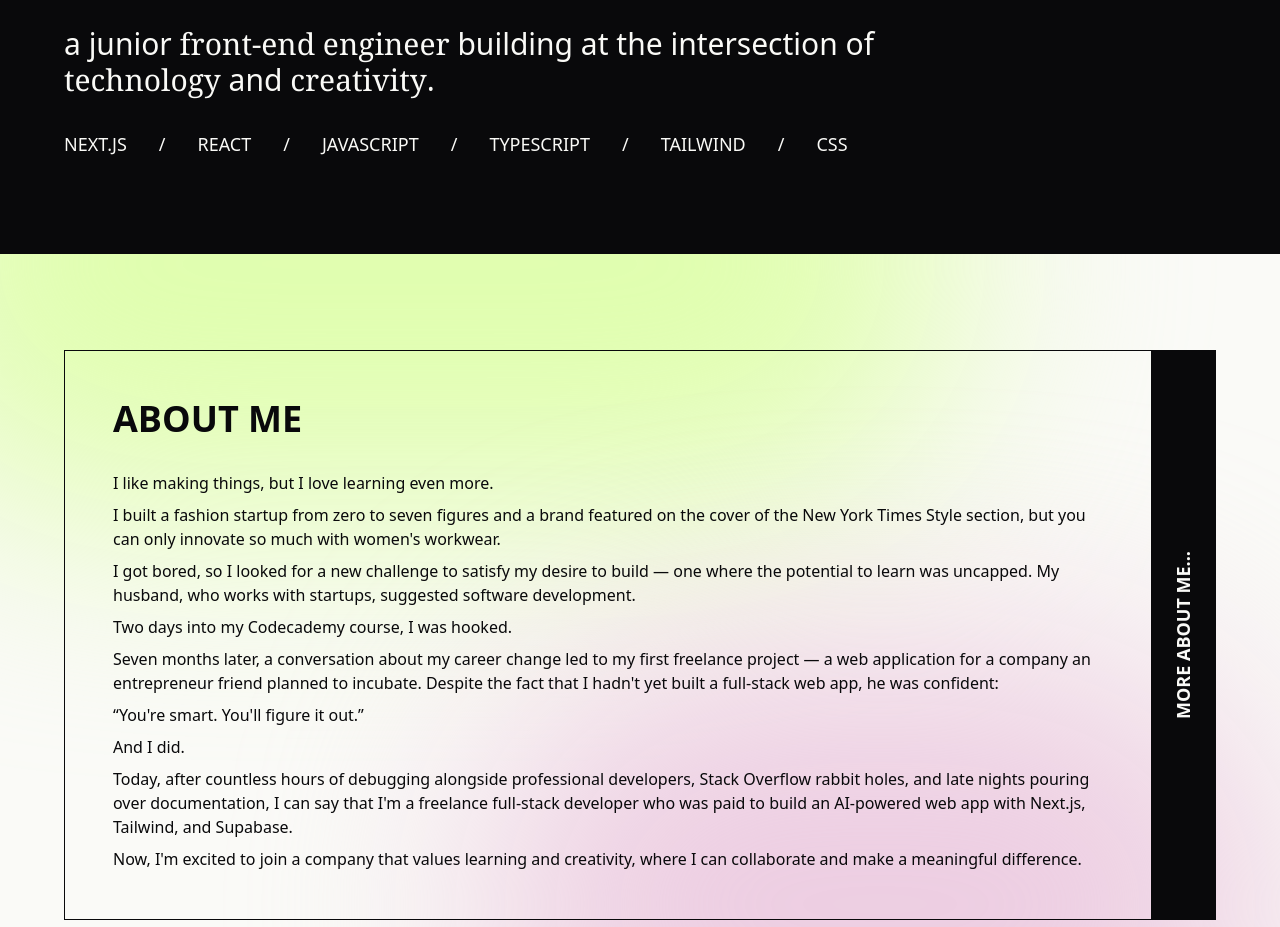
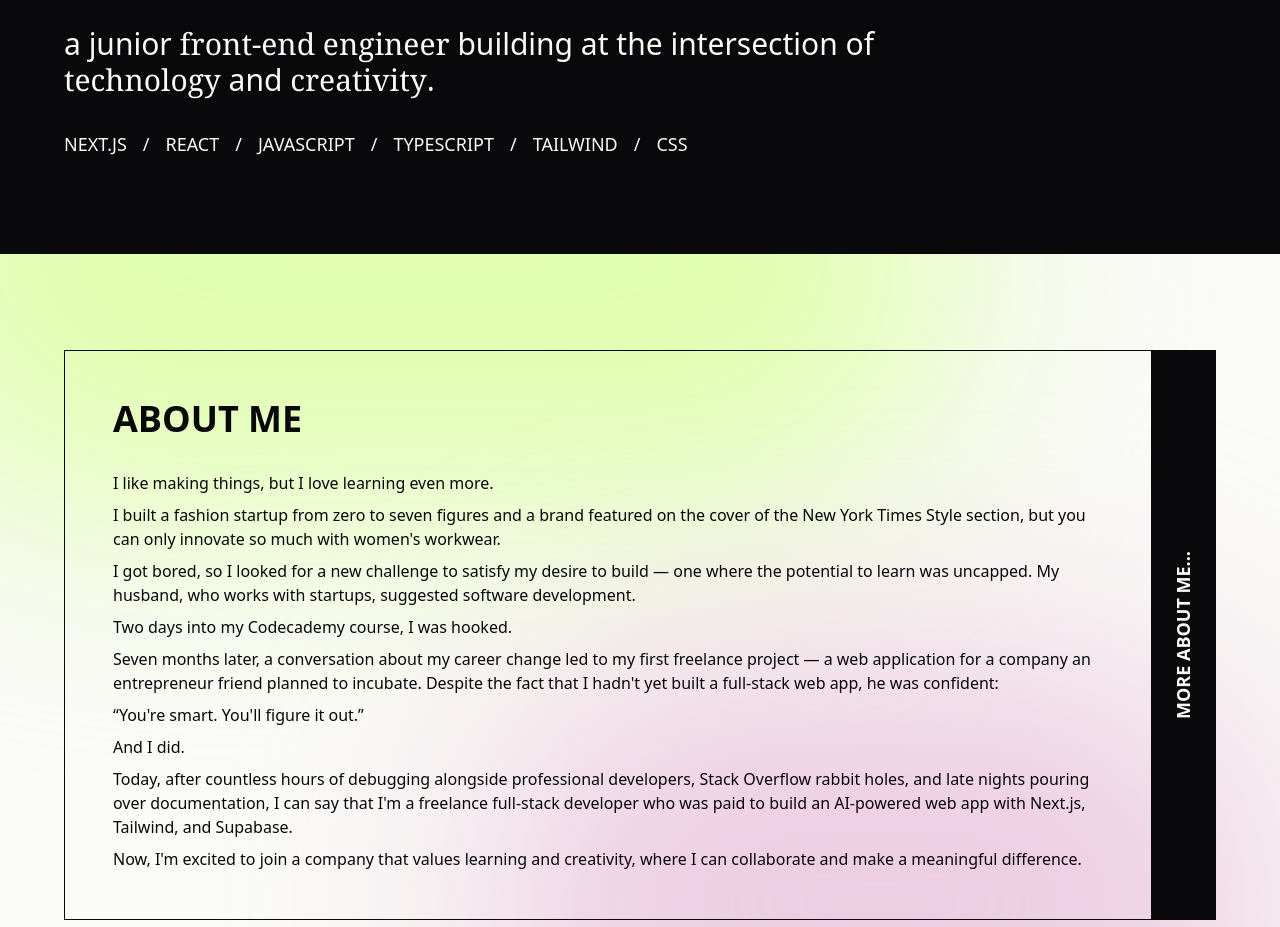
Before and after one commit to ajasinger/portfolio_2024, a Next.js app: page / in a window 1280 px wide. Shown: the part 880-1807 px from the top of the page. Built offline with nearby package versions, Linux system fonts and the light colour scheme.

Commit message:
style techstack padding

```diff
--- a/app/projects/[project]/page.tsx
+++ b/app/projects/[project]/page.tsx
@@ -101,11 +101,11 @@ export default function ProjectPage({ params }: { params: { project: string } })
             </div>
 
             {/* Tech Stack */}
-                <div className="flex flex-col gap-4 pb-16 z-50">
+                <div className="flex flex-col gap-4 py-12 z-50">
                     <h4 className="font-serif text-xl font-semibold">Tech Stack</h4>
-                    <ul className="flex gap-8 flex-wrap">
+                    <ul className="flex gap-4 flex-wrap">
                         {data?.techStack?.map((text, index) => (
-                            <li key={index} className="flex gap-8 text-nowrap">
+                            <li key={index} className="flex gap-4 text-nowrap">
                                 <span>{text}</span>
                                 {index !== data?.techStack.length - 1 && <span>/</span>}
                             </li>
--- a/components/Header.tsx
+++ b/components/Header.tsx
@@ -8,11 +8,11 @@ export default function Header() {
         a junior<span className="font-serif"> front-end engineer </span>building at the intersection of
         <span className="font-serif"> technology </span>and<span className="font-serif"> creativity</span>.
       </h2>
-      <ul className="flex gap-4 sm:gap-8 font-light md:text-lg flex-wrap">
+      <ul className="flex gap-4 sm:gap-4 font-light md:text-lg flex-wrap">
         {techStack.map((tech, index) => (
           <li
             key={index}
-            className="flex gap-4 sm:gap-8 text-nowrap"
+            className="flex gap-4 sm:gap-4 text-nowrap"
           >
             <span>{tech.name}</span>
             {index !== techStack.length - 1 && <span>/</span>}
```
